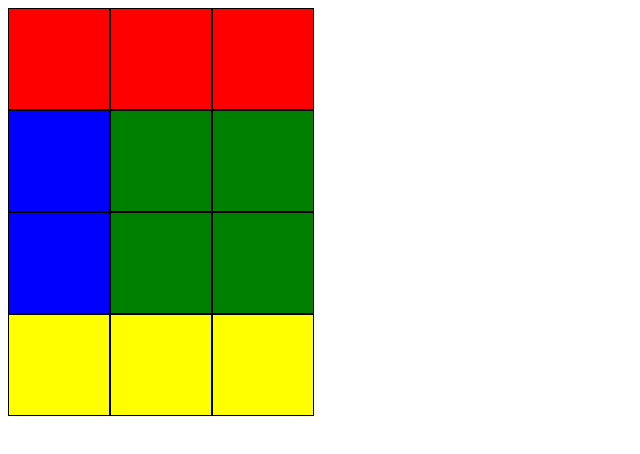
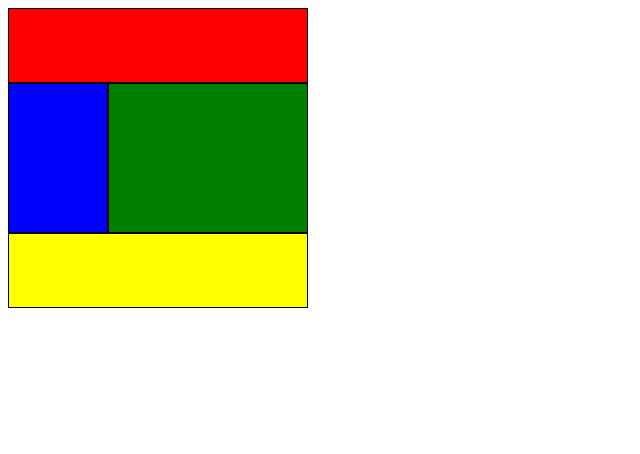
Before and after one commit to gj-ca/grid-demo, a plain HTML site: page index.html in a window 1280 px wide. Shown: the whole page, without its empty margins (0-640 px from the left). Drawn offline with Linux system fonts and the light colour scheme.

```diff
--- a/index.html
+++ b/index.html
@@ -15,37 +15,33 @@
     }
 
     #grid div {
-      height: 100px;
-      width: 100px;
       border: solid 1px black;
     }
     .blue {
       background-color: blue;
+      grid-column: 1/1;
+      grid-row: 2/4;
     }
     .red {
       background-color: red;
+      grid-column: 1/4;
     }
     .green {
       background-color: green;
+      grid-column: 2/4;
+      grid-row: 2/4
     }
     .yellow {
       background-color: yellow;
+      grid-column: 1/4;
     }
   </style>
 </head>
 <body>
   <div id='grid'>
     <div class='red'></div>
-    <div class='red'></div>
-    <div class='red'></div>
     <div class='blue'></div>
     <div class='green'></div>
-    <div class='green'></div>
-    <div class='blue'></div>
-    <div class='green'></div>
-    <div class='green'></div>
-    <div class="yellow"></div>
-    <div class="yellow"></div>
     <div class="yellow"></div>
   </div>
 </body>
```
